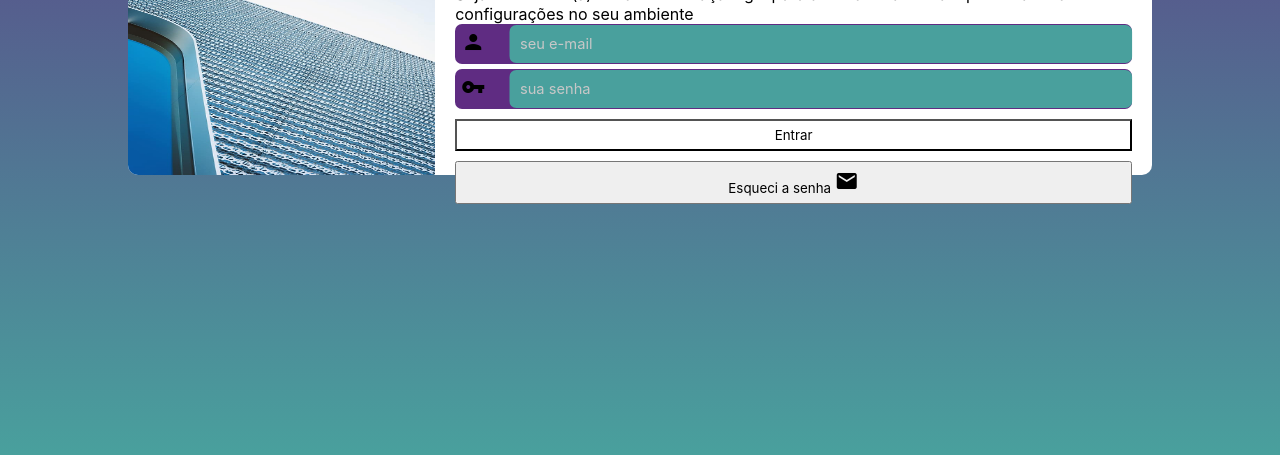
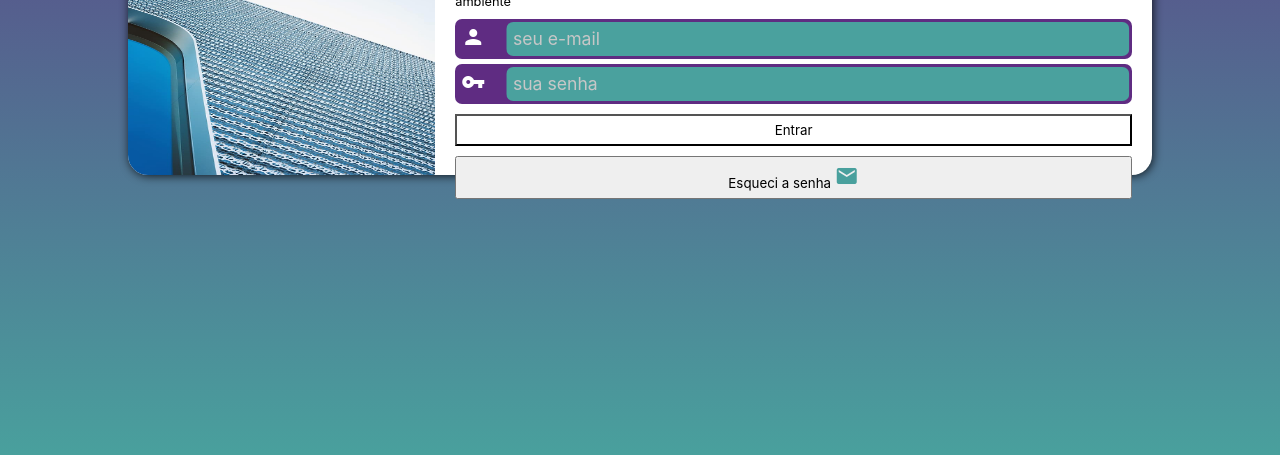
Before and after one commit to ccga144/projeto-login, a plain HTML site: page index.html in a window 1280 px wide. Shown: the part 345-800 px from the top of the page. Drawn offline with Linux system fonts and the light colour scheme.

Commit message:
atualization

```diff
--- a/estilos/style.css
+++ b/estilos/style.css
@@ -5,6 +5,11 @@
     padding: 0;
     box-sizing: border-box;
     font-family: -apple-system, BlinkMacSystemFont, 'Segoe UI', Roboto, Oxygen, Ubuntu, Cantarell, 'Open Sans', 'Helvetica Neue', sans-serif;;
+}
+
+main p{
+    font-size: 0.8em;
+    margin: 10px 0px;
 }
 
 body{
@@ -18,13 +23,14 @@ img#metal-img{
     width: 30%;
     height: 100%;
     float: left;
-    border-radius: 10px 0px 0px 10px;
+    border-radius: 20px 0px 0px 20px;
 }
 
 section#login-main{
     width: 70%;
     float: right;
     padding: 20px;
+    padding-top: 5px;
 }
 
 h1{
@@ -39,7 +45,8 @@ main{
     left: 50%;
     transform: translate(-50%, -50%);
     background-color: white;
-    border-radius: 10px;
+    border-radius: 20px;
+    box-shadow: 1px 1px 10px rgba(0, 0, 0, 0.801);
 }
 
 section#login-main button, input[type='submit']{
@@ -62,6 +69,11 @@ section#email-main, section#password-main{
     border-radius: 7px;
 }
 
+i{
+    color: rgb(255, 255, 255);
+}
+
+
 section#password-main{
     margin-top: 5px;
 }
@@ -71,13 +83,14 @@ section#email-main input, section#password-main input{
     top: 50.08%;
     left: 50%;
     transform: translate(-50%, -50%);
-    left: 54%;
-    padding: 9px;
+    left: 53.55%;
+    padding: 5px;
     width: calc(93% - 6px);
     border-radius: 7px;
     border-color: transparent;
     outline: none;
-    background-color: #49a09d;
+    background-color: rgb(74, 161, 158);
+    font-size: 1em;
 }
 
 section#email-main input::placeholder, section#password-main input::placeholder{
@@ -85,6 +98,10 @@ section#email-main input::placeholder, section#password-main input::placeholder{
     color: rgb(199, 199, 199);
 }
 
-section#email-main input:focus, section#password-main input[selected]{
+section#email-main input:focus, section#password-main input:focus{
     background-color: white;
 }
+
+button i{
+    color: #49a09d;
+}
--- a/index.html
+++ b/index.html
@@ -1,5 +1,5 @@
 <!DOCTYPE html>
-<html lang="en">
+<html lang="pt-br">
 <head>
     <meta charset="UTF-8">
     <meta http-equiv="X-UA-Compatible" content="IE=edge">
@@ -25,7 +25,7 @@
                 </section>
                 <section id="buttons-main">
                     <input type="submit" value="Entrar">
-                    <button>Esqueci a senha <i class="material-icons">mail</i></button>
+                    <button type="button">Esqueci a senha <i class="material-icons">mail</i></input>
                 </section>
             </form>
         </section>
```
